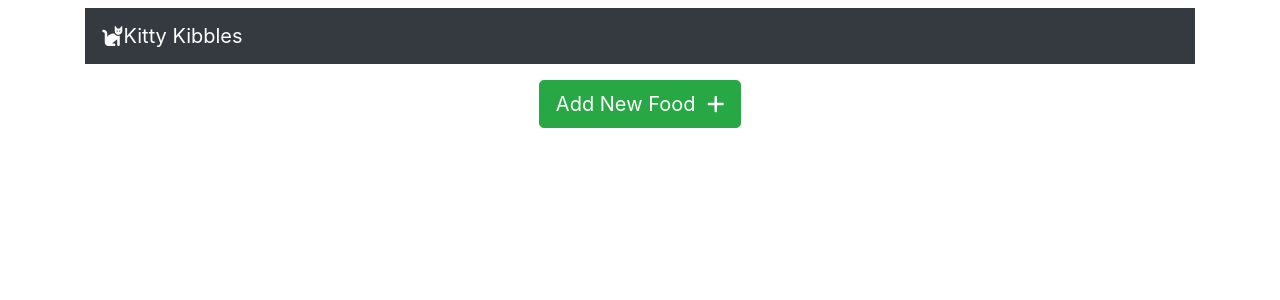
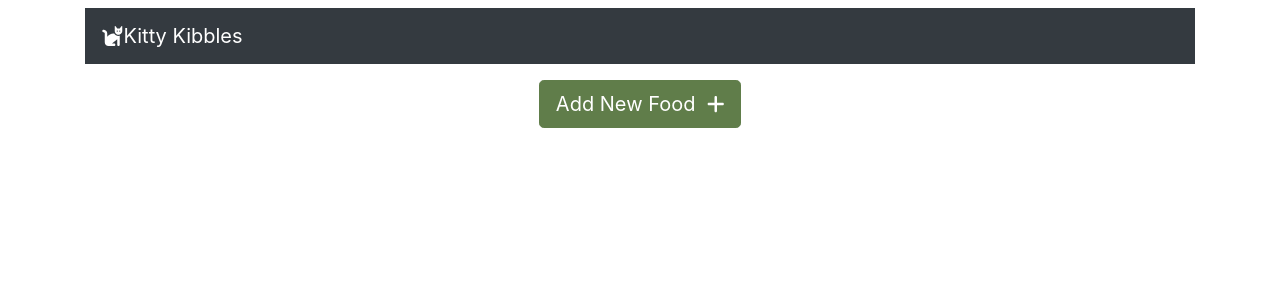
Before and after one commit to KaitlinKCheng/kitty-kibbles, a Vue app: page / in a window 1280 px wide. Shown: the top 300 px of the page. Built offline with nearby package versions, Linux system fonts and the light colour scheme.

Commit message:
Override Bootstrap theme colours

```diff
--- /dev/null
+++ b/src/assets/custom.scss
@@ -0,0 +1,9 @@
+$theme-colors: (
+    "primary":    #70544b,
+    "secondary":  #4B7068,
+    "success":    #607d4a,
+    "info":       #4A617D,
+    "danger":     #8C4242
+);
+
+@import "~bootstrap/scss/bootstrap";
--- a/src/main.ts
+++ b/src/main.ts
@@ -8,6 +8,8 @@ import store from "./store";
 import BootstrapVue from "bootstrap-vue";
 import "bootstrap/dist/css/bootstrap.css";
 import "bootstrap-vue/dist/bootstrap-vue.css";
+
+import "@/assets/custom.scss";
 
 // Font Awesome
 import { FontAwesomeIcon } from "@fortawesome/vue-fontawesome";
```
Also changed, not shown: 1 other file (tests, documents, lock files or other folders).
